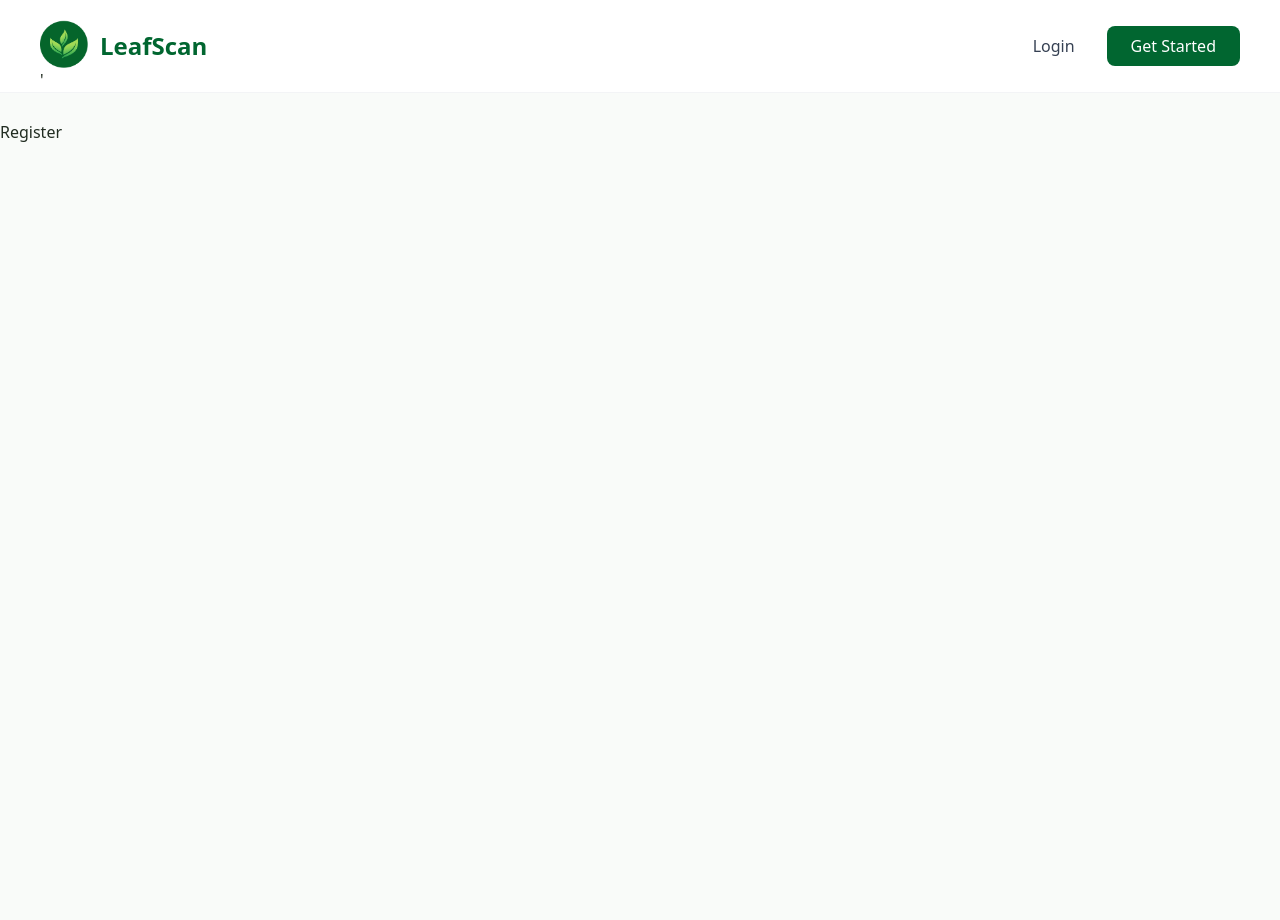
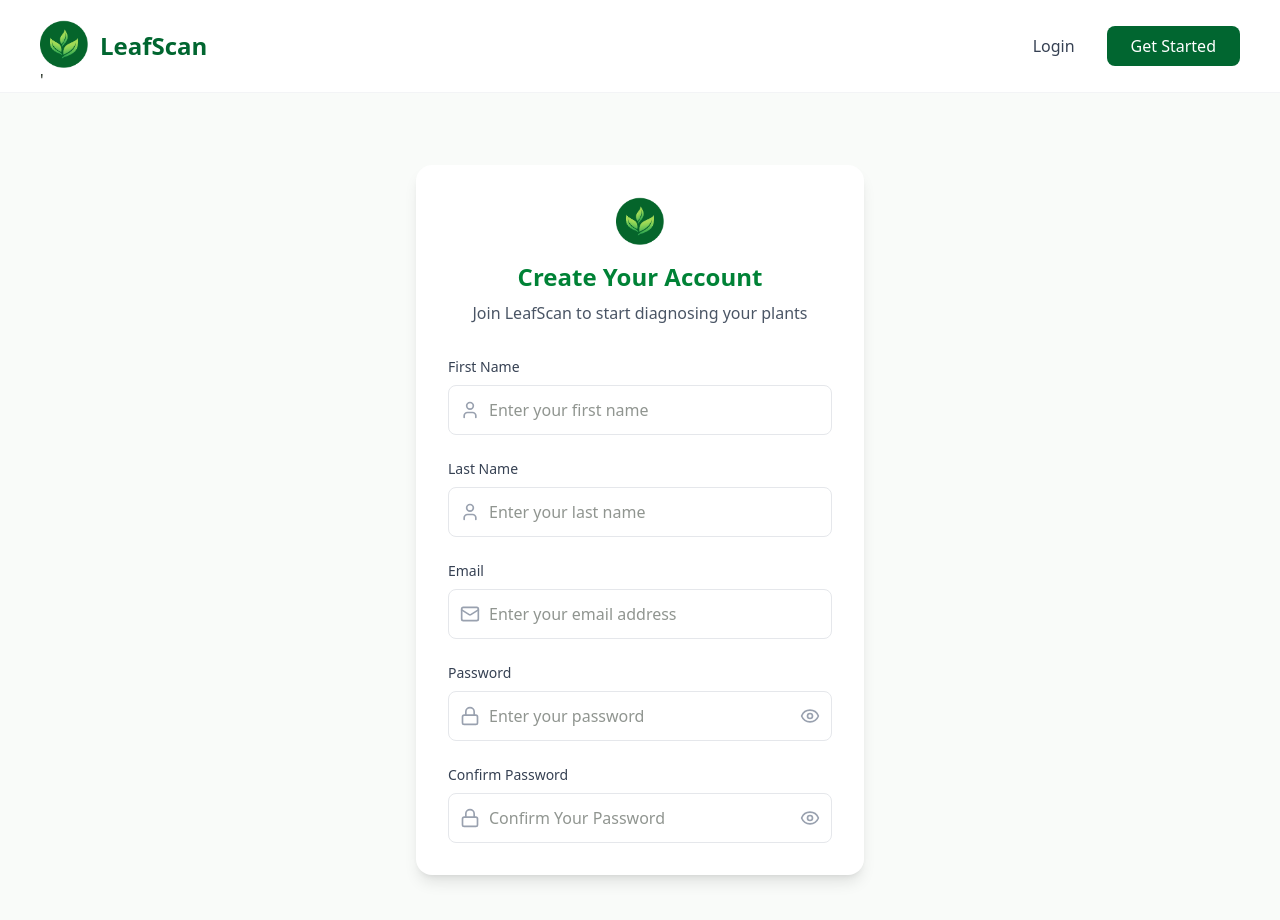
Before and after one commit to LeafScan-G21/Web-app, a React (Vite) app: page /register in a window 1280 px wide. Before the commit the page ends 800 px from the top, so only its background shows below. Built offline with nearby package versions, Linux system fonts and the light colour scheme.

Commit message:
feat(auth): Register Page UI completed

```diff
--- /dev/null
+++ b/src/components/ui/FormField.jsx
@@ -0,0 +1,22 @@
+import React from 'react'
+
+const FormField = ({htmlFor, label, input_type, id, value, placeholder, Icon, onChange }) => {
+  return (
+    <div>
+        <label htmlFor={htmlFor} className='block text-sm font-medium text-gray-700 mb-2'>{label}</label>
+        <div className='relative'>
+            <Icon className='absolute left-3 top-1/2 transform -translate-y-1/2 text-gray-400 h-5 w-5' />
+                <input
+                    type={input_type}
+                    id={id}
+                    value={value}
+                    onChange={onChange}
+                    className='w-full pl-10 pr-4 py-3 border border-gray-200 rounded-lg focus:ring-2 focus:ring-green-500 focus:border-transparent outline-none transition-all'
+                    placeholder={placeholder}
+                />
+        </div>
+    </div>
+  )
+}
+
+export default FormField
--- /dev/null
+++ b/src/components/ui/PasswordField.jsx
@@ -0,0 +1,35 @@
+import { Eye, EyeOff, Lock } from 'lucide-react';
+import React, { useState } from 'react'
+
+const PasswordField = ({htmlFor, label, id, value, onChange, placeholder}) => {
+    const [showPassword, setShowPassword] = useState(false);
+    return (
+        <div>
+            <label htmlFor={htmlFor} className='block text-sm font-medium text-gray-700 mb-2'>{label}</label>
+            <div className='relative'>
+                <Lock className='absolute left-3 top-1/2 transform -translate-y-1/2 text-gray-400 h-5 w-5' />
+                <input
+                    type={showPassword ? 'text' : 'password'}
+                    id={id}
+                    value={value}
+                    onChange= {onChange}
+                    className='w-full pl-10 pr-4 py-3 border border-gray-200 rounded-lg focus:ring-2 focus:ring-green-500 focus:border-transparent outline-none transition-all'
+                    placeholder={placeholder}
+                />
+                <button
+                    type='button'
+                    className='absolute right-3 top-1/2 transform -translate-y-1/2 text-gray-400 text-gray-400 hover:text-gray-600'
+                    onClick={() => setShowPassword(!showPassword)}
+                >
+                    {showPassword ? (
+                        <EyeOff className='h-5 w-5' />
+                    ) : (
+                        <Eye className='h-5 w-5' />
+                    )}
+                </button>
+            </div>
+        </div>
+  )
+}
+
+export default PasswordField
--- a/src/pages/Login.jsx
+++ b/src/pages/Login.jsx
@@ -1,6 +1,7 @@
 import React, { useState } from 'react'
 import logo from '../assets/leafScan.png';
 import { Eye, EyeOff, Lock, Mail } from 'lucide-react';
+import FormField from '../components/ui/FormField';
 
 const Login = () => {
     const [showPassword, setShowPassword] = useState(false);
@@ -22,23 +23,9 @@ const Login = () => {
             </div>
             {/* Login Form */}
             <div className='space-y-6'>
+                <FormField htmlFor="email" label="Email Address" Icon={Mail} input_type="email" id="email" value={email} onChange = {(e) => setEmail(e.target.value)}  placeholder="Enter your email" />
                 <div>
-                    <label htmlFor='Email' className='block text-sm font-medium text-gray-700 mb-2'>Email Address</label>
-                    <div className='relative'>
-                        <Mail className='absolute left-3 top-1/2 transform -translate-y-1/2 text-gray-400 h-5 w-5' />
-                        <input
-                            type='email'
-                            id='email'
-                            value={email}
-                            onChange={(e) => setEmail(e.target.value)}
-                            className='w-full pl-10 pr-4 py-3 border border-gray-200 rounded-lg focus:ring-2 focus:ring-green-500 focus:border-transparent outline-none transition-all'
-                            placeholder='Enter your email'
-                        />
-                    </div>
-                </div>
-
-                <div>
-                    <label htmlFor='password' className='block text-sm font-medium text-gray-700 mb-2'>Email Address</label>
+                    <label htmlFor='password' className='block text-sm font-medium text-gray-700 mb-2'>Password</label>
                     <div className='relative'>
                         <Lock className='absolute left-3 top-1/2 transform -translate-y-1/2 text-gray-400 h-5 w-5' />
                         <input
--- a/src/pages/Register.jsx
+++ b/src/pages/Register.jsx
@@ -1,8 +1,37 @@
-import React from 'react'
+import React, { useState } from 'react'
+import logo from '../assets/leafScan.png'
+import { Mail, User,Lock, Eye, EyeOff } from 'lucide-react'
+import FormField from '../components/ui/FormField'
+import PasswordField from '../components/ui/PasswordField'
 
 const Register = () => {
-  return (
-    <div>Register</div>
+    const [first_name, setFirstName] = useState("");
+    const [last_name, setLastName] = useState("");
+    const [email, setEmail] = useState("");
+    const [password, setPassword] = useState("");
+    const [confirmPassword, setConfirmPassword] = useState("");
+
+    return (
+    <div className='min-h-screen bg-[#f9fbf9] flex items-center justify-center px-4'>
+        <div className='bg-white rounded-2xl shadow-lg p-8 w-full max-w-md'>
+            <div className='text-center mb-8'>
+            {/* Header Section */}
+            <div className='iniline-flex items-center justify-center w-full h-16 block px-[43%]'>
+                <img src={logo} alt='LeafScan Logo' className='w-12 h-12 mx-auto' />
+            </div>
+            <h1 className='text-2xl font-semibold text-green-700 mb-2 text-center'>Create Your Account</h1>
+            <p className='text-gray-600'>Join LeafScan to start diagnosing your plants</p>
+        </div>
+        {/* SignUp form */}
+        <div className='space-y-6'>
+            <FormField htmlFor="first_name" label="First Name" Icon={User} input_type="text" id="first_name" value={first_name} onChange={(e) => {setFirstName(e.target.value)}} placeholder="Enter your first name" />
+            <FormField htmlFor="last_name" label="Last Name" Icon={User} input_type="text" id="last_name" value={last_name} onChange={(e) => {setLastName(e.target.value)}} placeholder="Enter your last name" />
+            <FormField htmlFor="email" label="Email" Icon={Mail} input_type="email" id="email" value={email} onChange={(e) => {setEmail(e.target.value)}} placeholder="Enter your email address" />
+            <PasswordField htmlFor="password" label="Password" id="password" value={password} onChange={(e) => setPassword(e.target.value)} placeholder="Enter your password" />
+            <PasswordField htmlFor = "confirm_password" label="Confirm Password" id="confirm_password" value={confirmPassword} onChange={(e) => {setConfirmPassword(e.target.value)}} placeholder="Confirm Your Password" />
+        </div>
+        </div>
+    </div>
   )
 }
 
```
